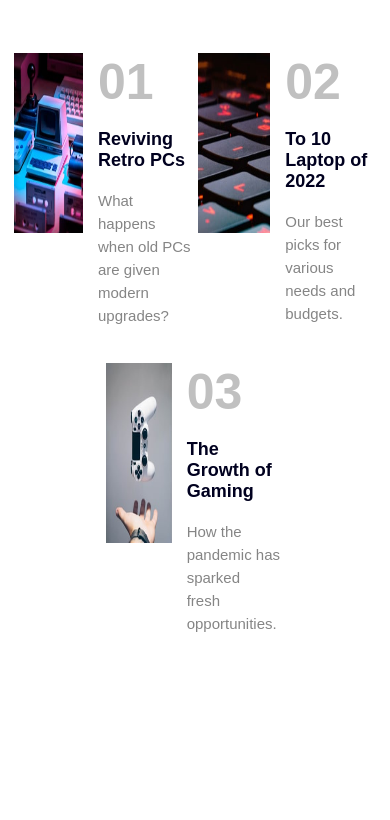
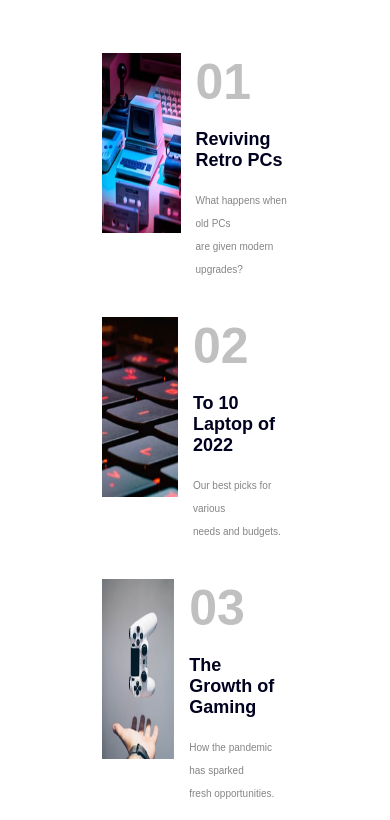
Before and after one commit to Kingbah001/News-homepage, a plain HTML site: page index.html in a window 390 px wide. Shown: the part 1672-2492 px from the top of the page. Before the commit the page ends 2322 px from the top, so only its background shows below. Drawn offline with Linux system fonts and the light colour scheme.

Commit message:
corrections

```diff
--- a/mobile.css
+++ b/mobile.css
@@ -1,5 +1,5 @@
 
-@media screen and (max-width:700px) {
+@media screen and (max-width:750px) {
     .main{
         margin-top: 70px;
         width: 100%;
@@ -33,7 +33,10 @@
         justify-content: center;
     }
     .card-box{
-        width: 48%;
+        width: 50%;
+    }
+    .image-content span{
+        font-size: 10px !important;
     }
     .nav-mobile {
         display: flex;
```
